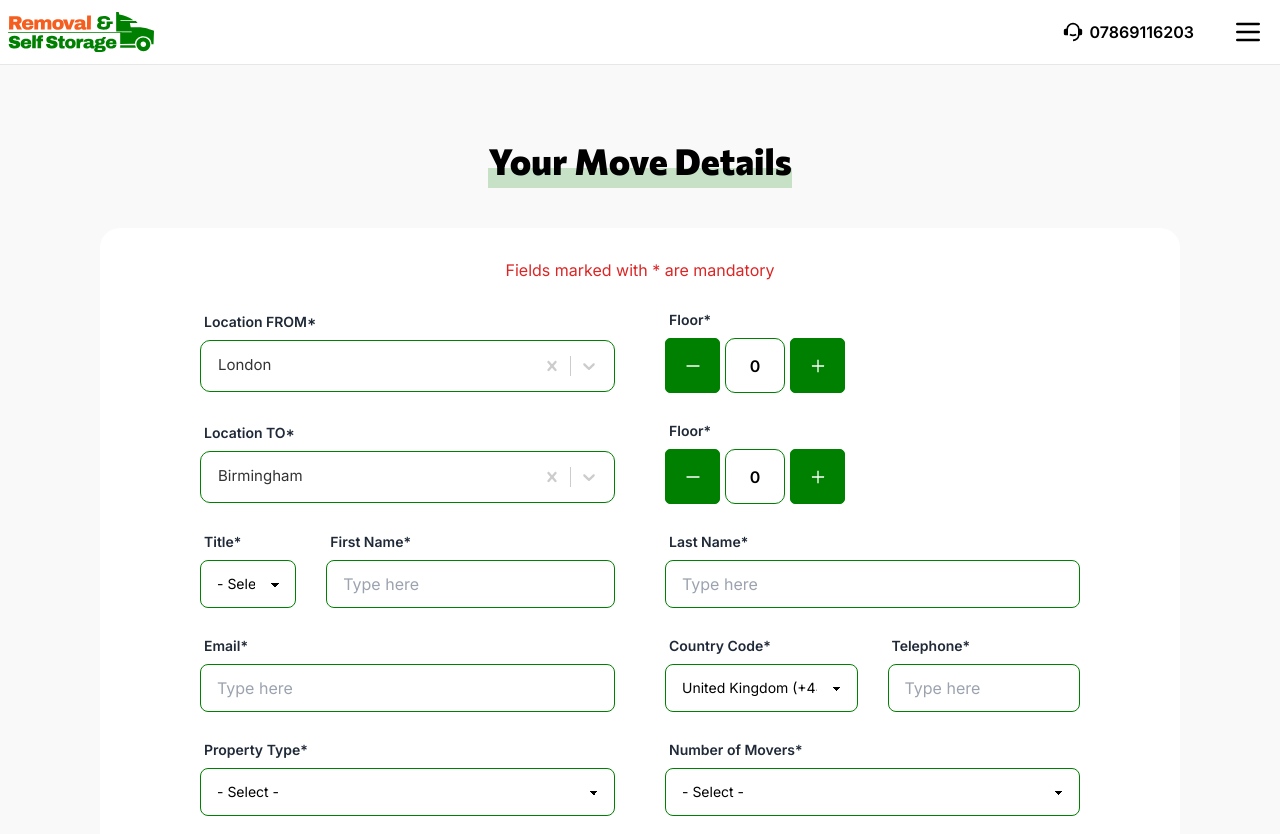
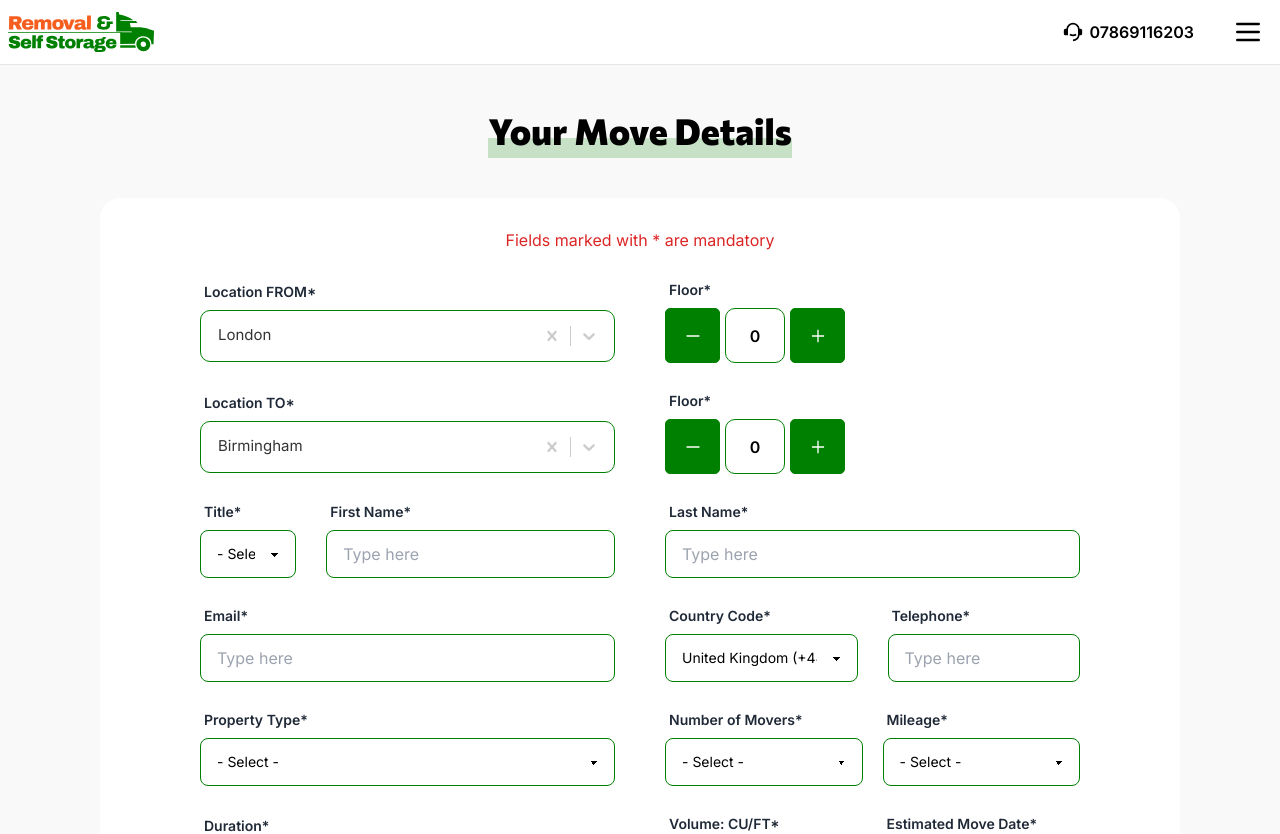
Before and after one commit to Removalsselfstorage/removals_nextjs, a Next.js app: page /book/man-and-van in a window 1280 px wide. Shown: the top 834 px of the page. Built offline with nearby package versions, Linux system fonts and the light colour scheme; what tailwindcss-debug-screens would draw is missing.

Commit message:
Adjusted quote button links in the homepage.

```diff
--- a/components/HomePage/OurServices/ServicesCard.js
+++ b/components/HomePage/OurServices/ServicesCard.js
@@ -1,6 +1,17 @@
+import Link from 'next/link';
 import React from 'react';
 
-const ServicesCard = ({ image, title, subTitle, price, f1, f2, f3, f4 }) => {
+const ServicesCard = ({
+  image,
+  title,
+  subTitle,
+  price,
+  f1,
+  f2,
+  f3,
+  f4,
+  link,
+}) => {
   return (
     <div className="card min-w-[300px] bg-base-100 shadow-lg hover:shadow-2xl hover:scale-[1.02] duration-200">
       <figure className="px-10 pt-10">
@@ -16,7 +27,9 @@ const ServicesCard = ({ image, title, subTitle, price, f1, f2, f3, f4 }) => {
           <li className="">{f3}</li>
           <li className="">{f4}</li>
         </ul>
-        <button className="btn btn-primary mt-[10px]">Get Quote</button>
+        <Link href={`/book/${link}`}>
+          <button className="btn btn-primary mt-[10px]">Get Quote</button>
+        </Link>
       </div>
     </div>
   );
--- a/components/HomePage/OurServices/index.js
+++ b/components/HomePage/OurServices/index.js
@@ -28,6 +28,7 @@ const OurServices = () => {
             f2="1 bed Flat from ₤190"
             f3="2 Bed Flat/House from ₤295"
             f4="3 Bed House from ₤450"
+            link='complete-house'
           />
           <ServicesCard
             image="/svg/man_van.svg"
@@ -38,6 +39,7 @@ const OurServices = () => {
             f2="₤65 - 2 Men and Van"
             f3="₤80 - 3 Men and Van"
             f4="Daily rate Man Van - ₤330"
+            link='man-and-van'
           />
           <ServicesCard
             image="/svg/store.svg"
--- a/pages/book/complete-house.js
+++ b/pages/book/complete-house.js
@@ -33,7 +33,7 @@ const CompleteHouse = () => {
       </Head>
 
       <main>
-        <div className="mb-[70px] lg:mb-[100px] pt-[100px]">
+        <div className="mb-[70px] lg:mb-[100px] pt-[70px]">
           <div className="md:max-w-7xl mx-auto">
             {/* links */}
             {/* <div className="flex items-center space-x-[5px] px-[30px] text-[13px] leading-[16px] md:text-[16px]">
@@ -388,7 +388,7 @@ const CompleteHouse = () => {
                   </div>
                   {/* middle */}
                   <div className="flex w-full flex-[1] flex-col items-center md:flex-row md:space-x-[30px] space-y-[10px] md:space-y-0 md:justify-center">
-                    {/* estimated move date */}
+                    {/* mileage */}
                     <div className="form-control w-full ">
                       <label className="label">
                         <span className="label-text font-semibold">
--- a/pages/book/man-and-van.js
+++ b/pages/book/man-and-van.js
@@ -27,7 +27,7 @@ const ManAndVan = () => {
       </Head>
 
       <main>
-        <div className="mb-[70px] lg:mb-[100px] pt-[100px]">
+        <div className="mb-[70px] lg:mb-[100px] pt-[70px]">
           <div className="md:max-w-7xl mx-auto">
             {/* links */}
             {/* <div className="flex items-center space-x-[5px] px-[30px] text-[13px] leading-[16px] md:text-[16px]">
@@ -340,7 +340,8 @@ const ManAndVan = () => {
                     </div>
                   </div>
 
-                  {/* right */}
+                  <div className="flex-[1] w-full flex flex-col md:flex-row md:items-center md:space-x-[20px] space-y-[10px] md:space-y-0">
+                    {/* movers */}
                     <div className="flex w-full flex-[1] flex-col items-center md:flex-row md:space-x-[30px] space-y-[10px] md:space-y-0 md:justify-center">
                       {/* estimated move date */}
                       <div className="form-control w-full ">
@@ -357,6 +358,35 @@ const ManAndVan = () => {
                           <option>2 Men</option>
                           <option>3 Men</option>
                         </select>
+                      </div>
+                    </div>
+                    {/* mileage */}
+                    <div className="flex w-full flex-[1] flex-col items-center md:flex-row md:space-x-[30px] space-y-[10px] md:space-y-0 md:justify-center">
+                      {/* mileage */}
+                      <div className="form-control w-full ">
+                        <label className="label">
+                          <span className="label-text font-semibold">
+                            Mileage*
+                          </span>
+                        </label>
+                        <select className="select select-primary w-full font-normal">
+                          <option disabled selected>
+                            - Select -
+                          </option>
+                          <option>0 - 25</option>
+                          <option>26 - 75</option>
+                          <option>76 - 150</option>
+                          <option>151 - 200</option>
+                          <option>201 - 250</option>
+                          <option>251 - 300</option>
+                          <option>301 - 350</option>
+                          <option>351 - 400</option>
+                          <option>401 - 450</option>
+                          <option>451 - 500</option>
+                          <option>501 - 550</option>
+                          <option>551 - 600</option>
+                        </select>
+                      </div>
                     </div>
                   </div>
                 </div>
```
Lines whose indentation alone changed are shown as unchanged.
